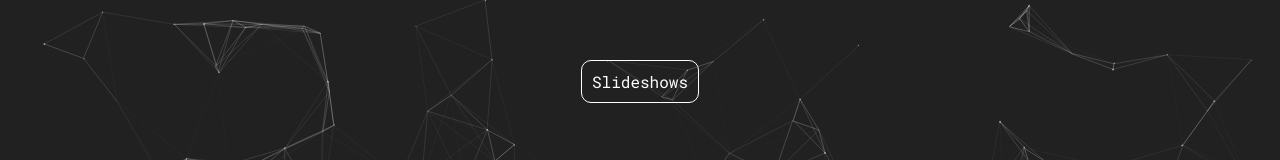
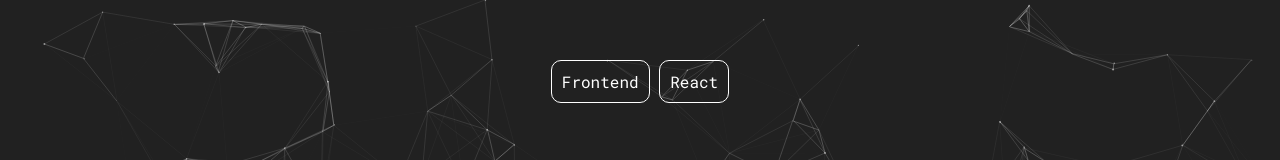
Before and after one commit to kidandcat/kidandcat.github.io, a plain HTML site: page index.html in a window 1280 px wide. Shown: the top 160 px of the page. Drawn offline with nearby package versions, Linux system fonts and the light colour scheme; some packages are replaced by stand-ins of ours; a script that the page names is missing.

Commit message:
links to slides

```diff
--- a/index.html
+++ b/index.html
@@ -98,7 +98,8 @@
         <div class="uk-section uk-section-muted" style="background: transparent">
             <div class="uk-container">
                 <div class="uk-margin uk-text-center">
-                    <a href="/reveal" class="slideshows-button">Slideshows</a>
+                    <a href="/slides/frontend" class="slideshows-button">Frontend</a>
+                    <a href="/slides/react" class="slideshows-button">React</a>
                 </div>
                 <div class="uk-text-center uk-margin-large">
                     <img class="uk-border-circle avatar" src="/images/0.jpeg" width="200" height="200" alt="avatar">
```
Also changed, not shown: 1 other file.
